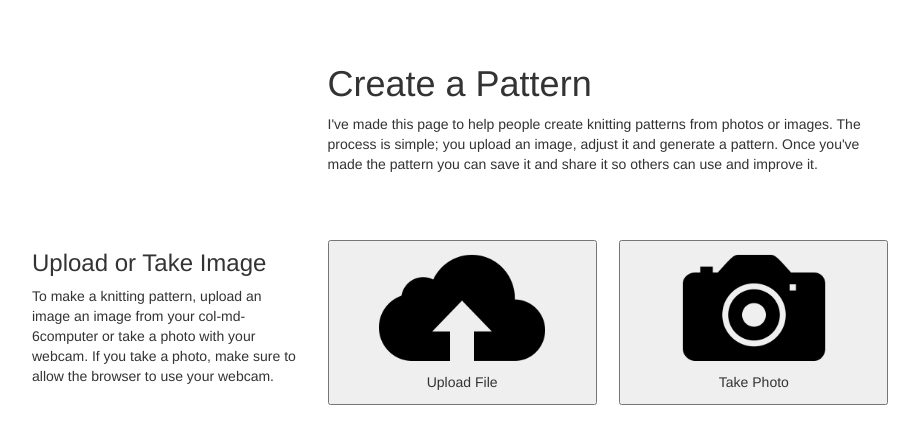
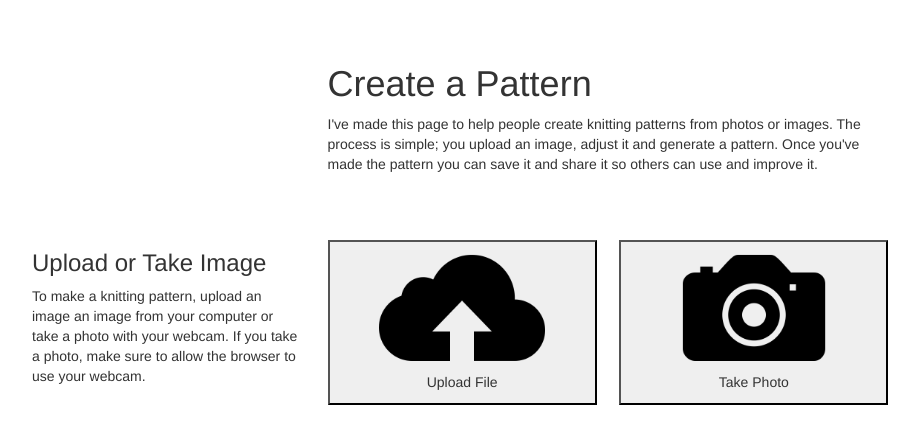
Before and after one commit to arnfred/Knitwit, a Python web app: template templates/main.html in a window 1280 px wide. Shown: the part 257-701 px from the top of the page, without its empty margins (32-951 px from the left). Run offline with Jinja, Linux system fonts and the light colour scheme; the template is opened without the code that fills it, so the values that code supplies are empty; some libraries are stand-ins or nearby versions.

Commit message:
Removed button styling

```diff
--- a/static/main.css
+++ b/static/main.css
@@ -30,6 +30,9 @@
 
 #page {
 	margin: 4em 5%;
+}
+button {
+	-webkit-appearance: none;
 }
 
 /*
--- a/static/templates/upload.html
+++ b/static/templates/upload.html
@@ -10,8 +10,8 @@
 	<div class="col-md-3 description" id="upload-desc">
 		<h3>Upload or Take Image</h3>
 		<p>To make a knitting pattern, upload an image an image from your
-		col-md-6computer or take a photo with your webcam. If you take a photo,
-		make sure to allow the browser to use your webcam.
+		computer or take a photo with your webcam. If you take a photo, make
+		sure to allow the browser to use your webcam.
 		</p>
 	</div>
 
@@ -28,24 +28,6 @@
 			<p>Take Photo<p>
 		</button>
 	</div>
-	<!-- Upload and Camera buttons
-	<div class="col-md-6" id="upload-buttons">
-		<div class="row">
-			<div class="col-md-6">
-				<button on-tap="upload-image" class="square-button" id="upload-image">
-					<img src="/static/images/upload.png" alt="upload image"/>
-					<p>{{ file_name }}<p>
-				</button>
-			</div>
-			<div class="col-md-6">
-				<button on-tap="capture-image" class="square-button" id="capture-image">
-					<img src="/static/images/camera.png" alt="take photo"/>
-					<p>Take Photo<p>
-				</button>
-			</div>
-		</div>
-	</div>
-	-->
 
 </div>
 {{ /upload }}
```
